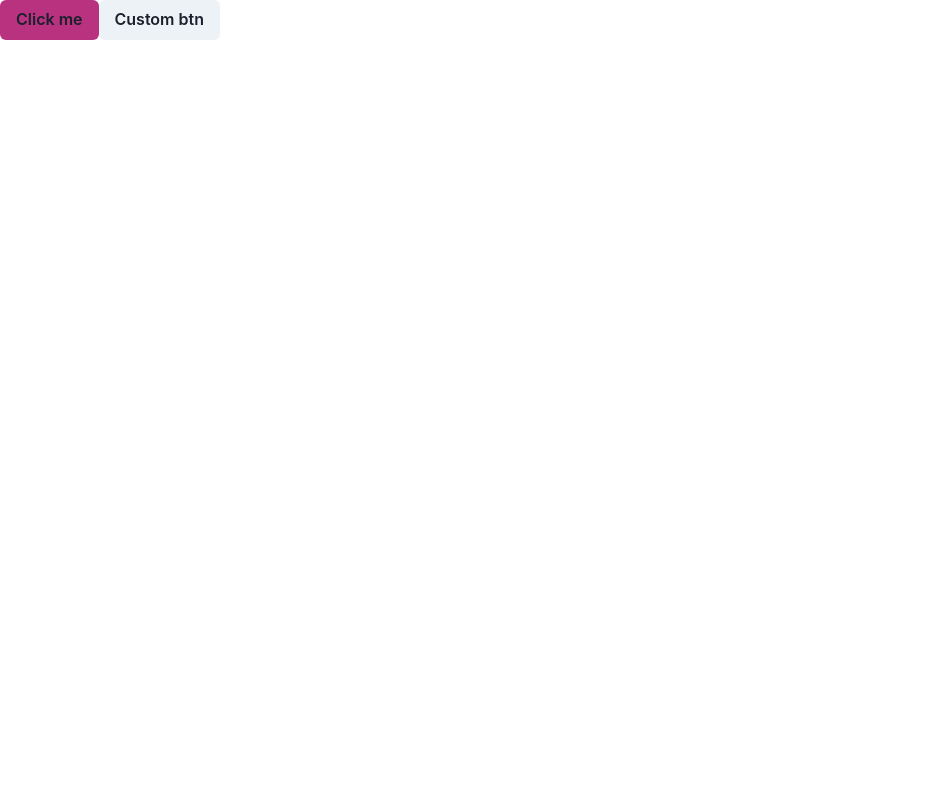
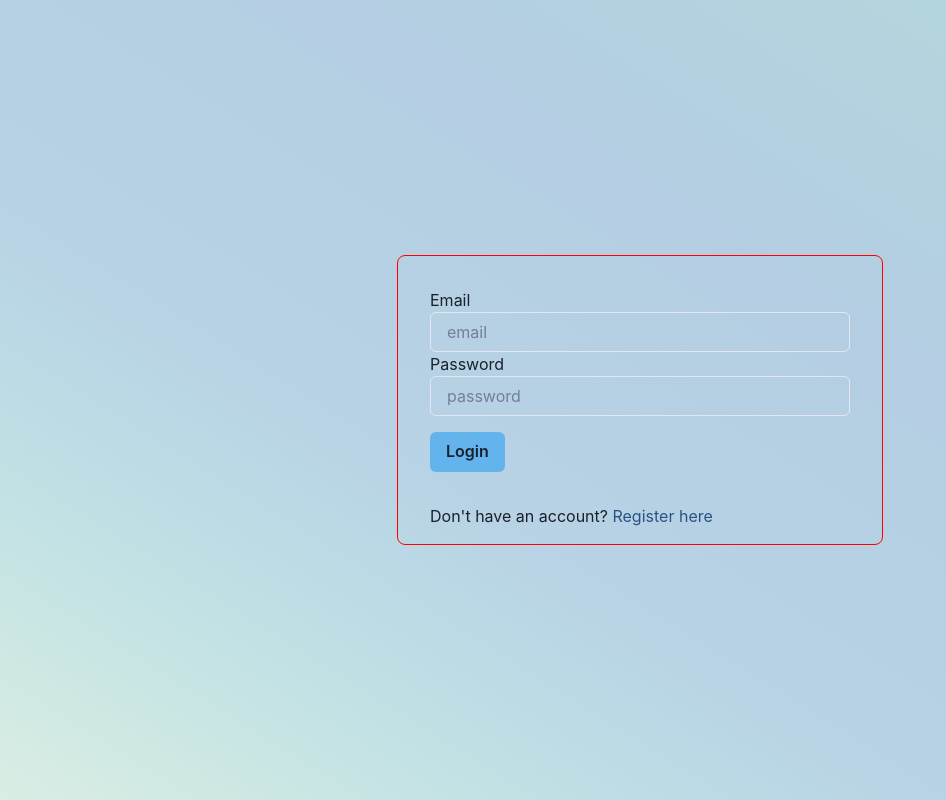
Before and after one commit to Saran-73/kanban-app, a React (Create React App) app in the folder frontend/: page / in a window 1280 px wide. Shown: the whole page, without its empty margins (0-946 px from the left). Built offline with nearby package versions, Linux system fonts and the light colour scheme.

Commit message:
login and register done and create goal started

```diff
--- /dev/null
+++ b/frontend/src/api/appAxios.js
@@ -0,0 +1,14 @@
+import axios from "axios"
+
+const appAxios = axios.create({
+    baseURL: '/api',
+    timeout: 2000,
+    responseType: 'json',
+    proxy: {
+        protocol: "https",
+        host: 'localhost',
+        port: "8000"
+    },
+})
+
+export default appAxios;
--- /dev/null
+++ b/frontend/src/api/url.js
@@ -0,0 +1,12 @@
+
+// login user
+export const LOGIN_USER_API = `/user/login`
+
+// register user
+export const REGISTE_USER_API = '/user'
+
+// get user goals
+export const GET_USER_GOALS_API = '/goals'
+
+// create goals
+export const CREATE_GOAL_API = '/user/goals'
--- /dev/null
+++ b/frontend/src/api/utlis.js
@@ -0,0 +1,12 @@
+import { getToken } from "../utils/utlis"
+import appAxios from "./appAxios"
+
+
+// get request
+export const makeGetRequest = (url) => {
+    return appAxios.get(url,{ headers: { "Authorization": `Bearer ${getToken()}`}})
+}
+// post req
+export const makePostRequest = (url, body) => {
+    return appAxios.post(url, body)
+}
--- a/frontend/src/index.tsx
+++ b/frontend/src/index.tsx
@@ -5,6 +5,15 @@ import reportWebVitals from './reportWebVitals';
 import { BrowserRouter } from "react-router-dom";
 import { ChakraProvider } from '@chakra-ui/react'
 import customTheme from "../src/theme/index.js"
+import { QueryClient, QueryClientProvider } from 'react-query'
+
+const queryClient = new QueryClient({
+  defaultOptions: {
+    queries: {
+      // staleTime: Infinity,
+    }
+  }
+})
 
 const root = ReactDOM.createRoot(
   document.getElementById('root') as HTMLElement
@@ -12,9 +21,10 @@ const root = ReactDOM.createRoot(
 root.render(
   <React.StrictMode>
     <BrowserRouter>
-      <ChakraProvider>
-      {/* <ChakraProvider theme={customTheme}> */}
-       <App />
+      <ChakraProvider theme={customTheme}>
+        <QueryClientProvider client={queryClient}>
+          <App />
+        </QueryClientProvider>
       </ChakraProvider>
     </BrowserRouter>
   </React.StrictMode>
--- a/frontend/src/pages/DashboardPage.tsx
+++ b/frontend/src/pages/DashboardPage.tsx
@@ -1,9 +1,43 @@
 import React from 'react'
+import { Box, Flex, Text, Input, Button } from '@chakra-ui/react'
+import { useMutation, useQuery } from "react-query"
+import { CREATE_GOAL_API, GET_USER_GOALS_API } from '../api/url'
+import { makeGetRequest, makePostRequest } from '../api/utlis'
 
 function DashboardPage() {
+  const [newGoal, setNewGoal] = React.useState('');
+
+  const { data, isError } = useQuery(GET_USER_GOALS_API, () => makeGetRequest(GET_USER_GOALS_API));
+
+  const { mutate } = useMutation(CREATE_GOAL_API,
+    (formbody: { goalname: string }) => makePostRequest(formbody));
+
+  const handleSubmit = () => {
+    if (newGoal === '') return;
+    mutate({ goalname: newGoal })
+  }
+
+  console.log(data?.data)
+
   return (
-    <div>DashboardPage</div>
+    <Box minH="100vh">
+      <Box>
+        <Flex>
+          <Text>Create a Goal</Text>
+          <Input
+            type="text"
+            name="goalname"
+            value={newGoal}
+            onChange={(e) => setNewGoal(e.target.value)}
+            placeholder="Your Goal" size="md" />
+          <Button onClick={handleSubmit}>Create</Button>
+        </Flex>
+      </Box>
+      <Box>
+
+      </Box>
+    </Box>
   )
 }
 
-export default DashboardPage
+export default DashboardPage;
--- a/frontend/src/pages/LoginPage.tsx
+++ b/frontend/src/pages/LoginPage.tsx
@@ -1,12 +1,63 @@
 import React from 'react'
-import { Button, Box } from '@chakra-ui/react'
+import { Button, Box, Input, Flex, Text } from '@chakra-ui/react'
+import { useForm } from "react-hook-form";
+import useStore from '../store/store';
+import { useMutation } from "react-query";
+import { makePostRequest } from '../api/utlis';
+import { LOGIN_USER_API } from '../api/url';
+import { useNavigate, Link } from "react-router-dom";
+import { APP_DASHBOARD, APP_REGISTER_PAGE } from '../navigation/routes';
+
+type FormType = {
+  email: string,
+  password: string,
+}
 
 function LoginPage() {
+  const setTokenInZustand = useStore(state => state.setToken)
+  const navigate = useNavigate()
+
+  const { mutate } = useMutation(
+    LOGIN_USER_API,
+    (formBody: { email: string, password: string }) => makePostRequest(LOGIN_USER_API, formBody),
+    {
+      onSuccess(data) {
+        setTokenInZustand({ token: data.data.token })
+        localStorage.setItem("token", data.data.token)
+        navigate(APP_DASHBOARD)
+      },
+      onError(err) {
+        console.log(err)
+      }
+    }
+  )
+
+  const { handleSubmit, register } = useForm<FormType>();
+
+  const onSubmit = (data: { email: string, password: string }) => {
+    mutate({ email: data.email, password: data.password })
+  }
+
+
   return (
-    <Box>
-      <Button bg="pink.600">Click me</Button>
-      <Button>Custom btn</Button>
-    </Box>
+    <Flex justifyContent="center" alignItems="center" height="100vh">
+      <Box p="1em 2em" border="1px solid red" borderRadius="8px">
+        <Box maxW="420px" pt="1em" pb="1em">
+          <form onSubmit={handleSubmit(onSubmit)}>
+            <label>Email</label>
+            <Input type="email" placeholder="email" size="md" {...register("email", { required: true })} />
+            <label>Password</label>
+            <Input type="password" placeholder="password" size="md" {...register("password", { required: true })} />
+            <Button type="submit" bg="blue.300" mt="1em">Login</Button>
+          </form>
+        </Box>
+        <Text pt="1em">Don't have an account?
+          <Link to={APP_REGISTER_PAGE}>
+            <Text as="span" color="blue.700"> Register here</Text>
+          </Link>
+        </Text>
+      </Box>
+    </Flex>
   )
 }
 
--- a/frontend/src/pages/RegisterPage.tsx
+++ b/frontend/src/pages/RegisterPage.tsx
@@ -1,9 +1,63 @@
 import React from 'react'
+import { Button, Box, Input, Flex, Text} from '@chakra-ui/react'
+import { APP_LOGIN_PAGE } from '../navigation/routes'
+import { useNavigate,Link } from "react-router-dom";
+import { makePostRequest } from '../api/utlis';
+import { REGISTE_USER_API } from '../api/url';
+import { useMutation } from "react-query";
+import { useForm } from "react-hook-form";
+
+
+type FormType = {
+  name: string,
+  email: string,
+  password: string,
+}
 
 function RegisterPage() {
+  const navigate = useNavigate()
+
+  const { mutate } = useMutation(
+    REGISTE_USER_API,
+    (formBody: {name: string, email: string, password: string }) => makePostRequest(REGISTE_USER_API, formBody),
+    {
+      onSuccess(data) {
+        navigate(APP_LOGIN_PAGE)
+      },
+      onError(err) {
+        console.log(err)
+      }
+    }
+  )
+
+  const { handleSubmit, register } = useForm<FormType>();
+
+  const onSubmit = (data: {name: string, email: string, password: string }) => {
+    mutate({ name: data.name, email: data.email, password: data.password })
+  }
+
   return (
-    <div>RegisterPage</div>
+    <Flex justifyContent="center" alignItems="center" height="100vh">
+      <Box p="2em" border="1px solid red" borderRadius="8px" >
+        <Box maxW="420px" >
+          <form onSubmit={handleSubmit(onSubmit)}>
+            <label>Name</label>
+            <Input type="text" placeholder="name" size="md" {...register("name", { required: true })} />
+            <label>Email</label>
+            <Input type="email" placeholder="email" size="md" {...register("email", { required: true })} />
+            <label>Password</label>
+            <Input type="password" placeholder="password" size="md" {...register("password", { required: true })} />
+            <Button type="submit" bg="blue.300" mt="1em">Register</Button>
+          </form>
+        </Box>
+        <Text pt="1em">Already have an account?
+          <Link to={APP_LOGIN_PAGE}>
+            <Text as="span" color="blue.700"> Login here</Text>
+          </Link>
+        </Text>
+      </Box>
+    </Flex>
   )
 }
 
-export default RegisterPage
+export default RegisterPage;
--- /dev/null
+++ b/frontend/src/store/store.js
@@ -0,0 +1,10 @@
+import create from 'zustand'
+
+const useStore = create((set) => ({
+    token: null,
+    setToken: (newToken) => set((state) => ({ token: newToken })),
+    removeToken: () => set((state) => ({token: null}))
+}))
+
+
+export default useStore;
--- a/frontend/src/theme/index.js
+++ b/frontend/src/theme/index.js
@@ -1,8 +1,27 @@
-import { extendTheme } from '@chakra-ui/react'
+import { extendTheme } from "@chakra-ui/react";
 
 const customTheme = extendTheme({
-
-})
-
+    styles: {
+        global: {
+            body: {
+                backgroundImage: "linear-gradient(to right top, #daede4, #cee8e3, #c3e2e4, #bbdbe5, #b8d3e5, #b7d1e4, #b5cfe3, #b4cde2, #b2d1e1, #b3d4de, #b5d7db, #badad8)",
+            },
+        },
+    },
+  colors: {
+    brand: {
+      600: "#0099cc",
+    },
+    },
+    components: {
+        Button: {
+            variants: {
+                n: {
+                    bg:"red"
+                }
+            }
+        },
+    }
+});
 
 export default customTheme;
--- /dev/null
+++ b/frontend/src/utils/utlis.js
@@ -0,0 +1 @@
+export const getToken = () => localStorage.getItem('token')
```
Also changed, not shown: package.json (+5 -3 lines), 2 other files (tests, documents, lock files or other folders).
